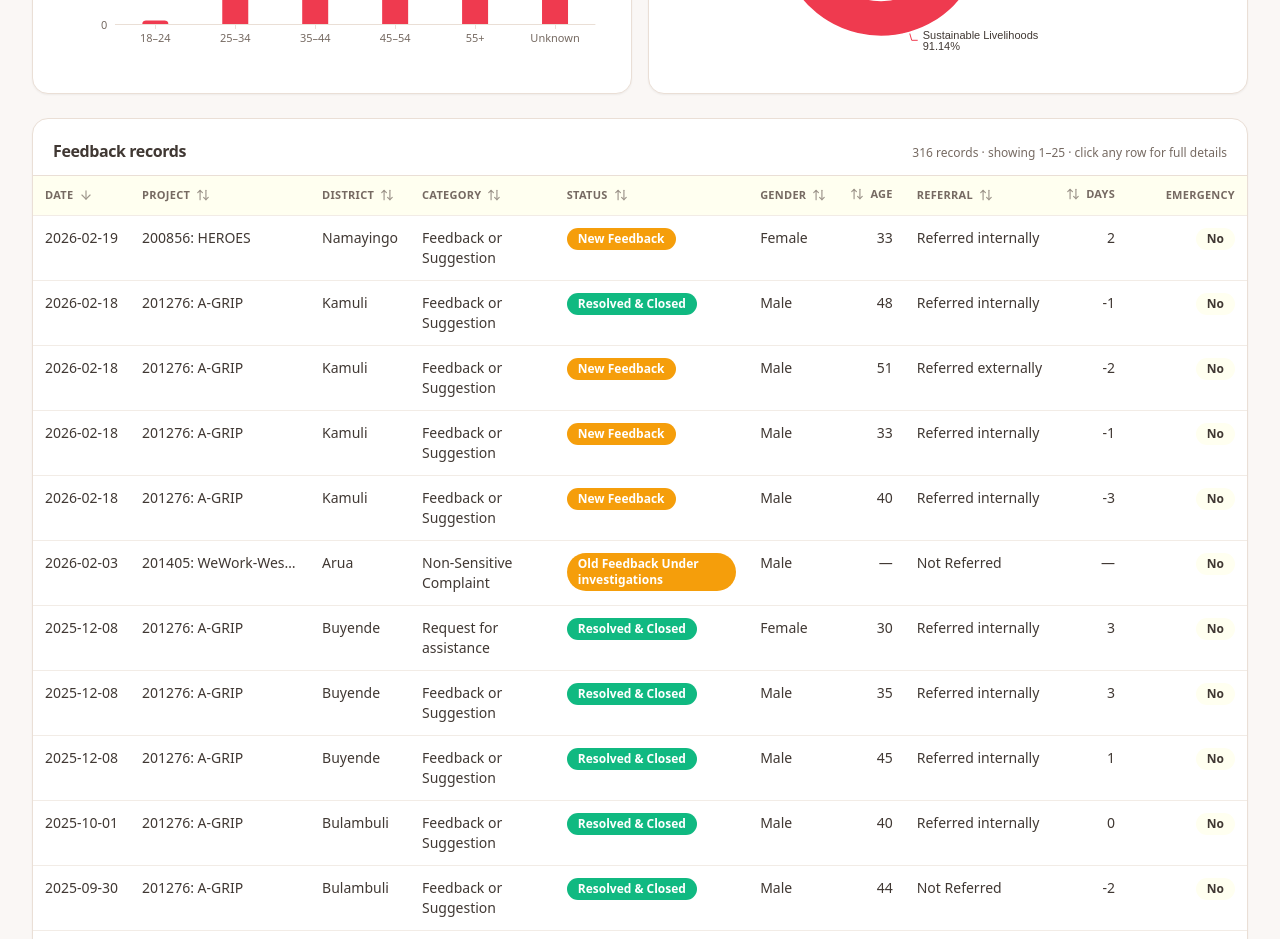
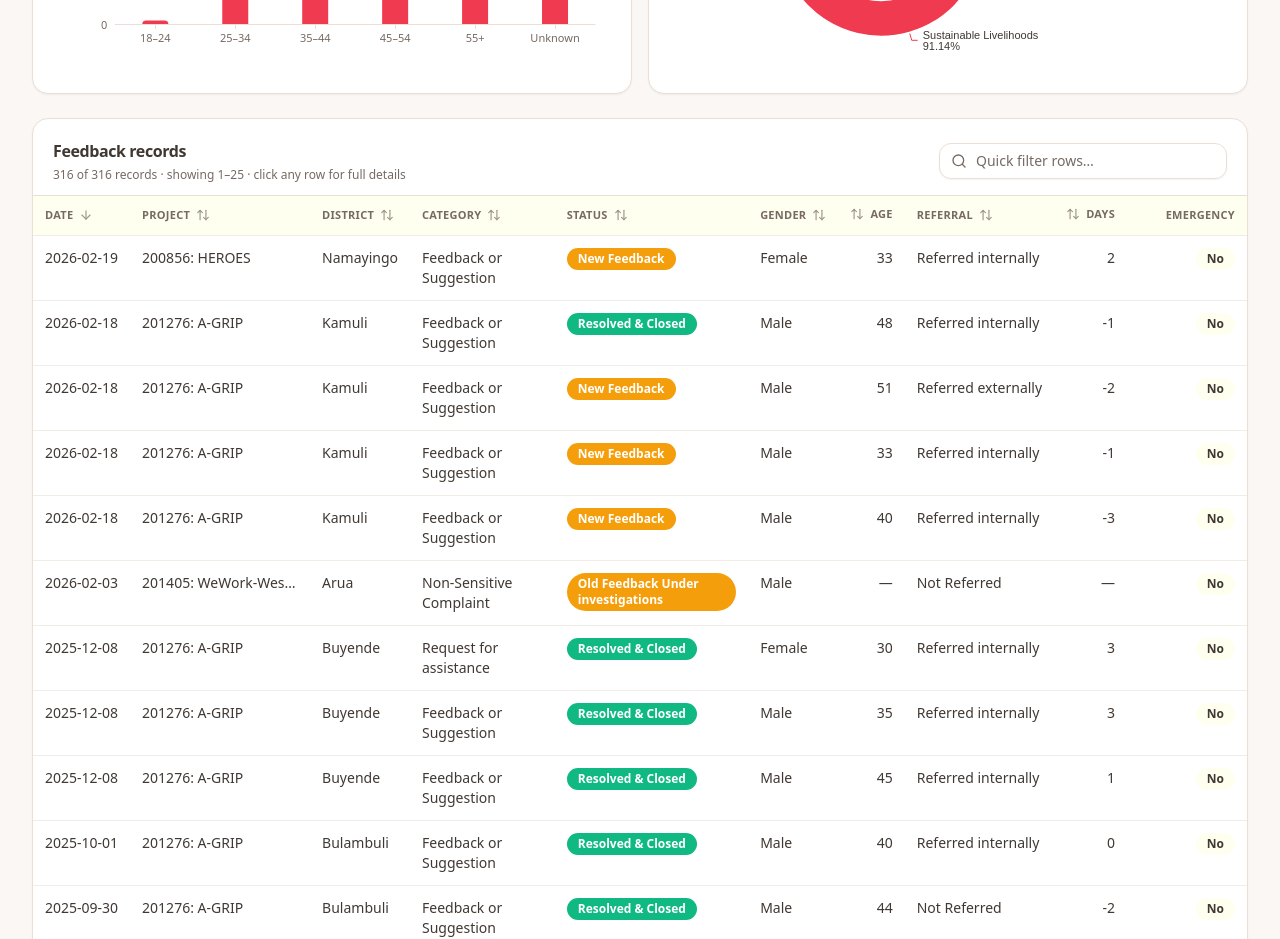
Before and after one commit to Josheleazar/tivillage, a Next.js app: page / in a window 1280 px wide. Shown: the part 2520-3459 px from the top of the page. Built offline with nearby package versions, Linux system fonts and the light colour scheme.

Commit message:
Records table filter

```diff
--- a/components/dashboard/feedback-table.tsx
+++ b/components/dashboard/feedback-table.tsx
@@ -1,12 +1,14 @@
 "use client";
 
-import { useMemo, useState } from "react";
+import { useEffect, useMemo, useState } from "react";
 import {
   ArrowDown,
   ArrowUp,
   ArrowUpDown,
   ChevronLeft,
   ChevronRight,
+  Search,
+  X,
 } from "lucide-react";
 import {
   Table,
@@ -24,6 +26,8 @@ import {
   CardHeader,
   CardTitle,
 } from "@/components/ui/card";
+import { Input } from "@/components/ui/input";
+import { searchRecords } from "@/lib/filters";
 import { cn } from "@/lib/utils";
 import type { FeedbackRecord } from "@/lib/types";
 
@@ -93,10 +97,24 @@ export function FeedbackTable({ records, onSelect }: FeedbackTableProps) {
   const [sortDir, setSortDir] = useState<"asc" | "desc">("desc");
   const [page, setPage] = useState(0);
   const [pageSize, setPageSize] = useState<number>(25);
+  const [localSearch, setLocalSearch] = useState("");
+
+  // Table-scoped quick filter: applies on TOP of the page-level filters that
+  // produced `records`, and is intentionally independent of the global
+  // FilterBar so it doesn't affect KPIs, charts, or the CSV export.
+  const tableRows = useMemo(
+    () => searchRecords(records, localSearch),
+    [records, localSearch]
+  );
+
+  // Reset to first page whenever the table-scoped search changes.
+  useEffect(() => {
+    setPage(0);
+  }, [localSearch]);
 
   const sortedRows = useMemo(() => {
     const col = COLUMNS.find((c) => c.key === sortKey);
-    if (!col) return records;
+    if (!col) return tableRows;
     const comparator = (a: FeedbackRecord, b: FeedbackRecord) => {
       const va = col.accessor(a);
       const vb = col.accessor(b);
@@ -110,8 +128,8 @@ export function FeedbackTable({ records, onSelect }: FeedbackTableProps) {
       const sb = String(vb);
       return sortDir === "asc" ? sa.localeCompare(sb) : sb.localeCompare(sa);
     };
-    return [...records].sort(comparator);
-  }, [records, sortKey, sortDir]);
+    return [...tableRows].sort(comparator);
+  }, [tableRows, sortKey, sortDir]);
 
   const pageCount = Math.max(1, Math.ceil(sortedRows.length / pageSize));
   const safePage = Math.min(page, pageCount - 1);
@@ -132,12 +150,45 @@ export function FeedbackTable({ records, onSelect }: FeedbackTableProps) {
   return (
     <Card className="overflow-hidden">
       <CardHeader>
-        <div className="flex flex-wrap items-baseline justify-between gap-2">
-          <CardTitle>Feedback records</CardTitle>
-          <p className="text-xs text-cordaid-muted">
-            {sortedRows.length.toLocaleString()} records · showing {start.toLocaleString()}–
-            {end.toLocaleString()} · click any row for full details
-          </p>
+        <div className="flex flex-wrap items-center justify-between gap-3">
+          <div className="min-w-0 flex-1">
+            <CardTitle>Feedback records</CardTitle>
+            <p className="mt-1 text-xs text-cordaid-muted">
+              {sortedRows.length === tableRows.length ? (
+                <>
+                  {sortedRows.length.toLocaleString()} of {records.length.toLocaleString()}{" "}
+                  records · showing {start.toLocaleString()}–{end.toLocaleString()} · click any row for full details
+                </>
+              ) : (
+                <>
+                  {sortedRows.length.toLocaleString()} of {records.length.toLocaleString()}{" "}
+                  records ({tableRows.length.toLocaleString()} match the table search) ·
+                  showing {start.toLocaleString()}–{end.toLocaleString()}
+                </>
+              )}
+            </p>
+          </div>
+          <div className="relative w-full sm:w-72">
+            <Search className="pointer-events-none absolute left-3 top-1/2 h-4 w-4 -translate-y-1/2 text-cordaid-muted" />
+            <Input
+              type="search"
+              placeholder="Quick filter rows…"
+              aria-label="Quick filter rows in the table"
+              value={localSearch}
+              onChange={(e) => setLocalSearch(e.target.value)}
+              className="h-9 pl-9 pr-9"
+            />
+            {localSearch && (
+              <button
+                type="button"
+                onClick={() => setLocalSearch("")}
+                aria-label="Clear table search"
+                className="absolute right-1.5 top-1/2 -translate-y-1/2 rounded-full p-1 text-cordaid-muted transition-colors hover:bg-cordaid-cream hover:text-cordaid-dark focus:outline-none focus:ring-2 focus:ring-cordaid-red/40"
+              >
+                <X className="h-3.5 w-3.5" />
+              </button>
+            )}
+          </div>
         </div>
       </CardHeader>
       <CardContent className="p-0">
@@ -177,8 +228,37 @@ export function FeedbackTable({ records, onSelect }: FeedbackTableProps) {
             <TableBody>
               {pageRows.length === 0 && (
                 <TableRow>
-                  <TableCell colSpan={COLUMNS.length + 1} className="text-center text-cordaid-muted py-10">
-                    No feedback matches the current filters.
+                  <TableCell
+                    colSpan={COLUMNS.length + 1}
+                    className="px-6 py-10 text-center text-cordaid-muted"
+                  >
+                    {records.length === 0 ? (
+                      <span>
+                        No feedback matches the global filters. Adjust the filters above to widen the result set.
+                      </span>
+                    ) : localSearch ? (
+                      <span className="inline-flex flex-col items-center gap-2">
+                        <span>
+                          No rows match{" "}
+                          <span className="font-semibold text-cordaid-dark">
+                            “{localSearch}”
+                          </span>{" "}
+                          in the table.
+                        </span>
+                        <button
+                          type="button"
+                          onClick={() => setLocalSearch("")}
+                          className="inline-flex items-center gap-1 rounded-full border border-cordaid-border bg-white px-3 py-1 text-xs font-semibold text-cordaid-dark transition-colors hover:bg-cordaid-cream"
+                        >
+                          <X className="h-3.5 w-3.5" />
+                          Clear table search
+                        </button>
+                      </span>
+                    ) : (
+                      <span>
+                        Sort or paginate to view more feedback rows.
+                      </span>
+                    )}
                   </TableCell>
                 </TableRow>
               )}
--- a/lib/filters.ts
+++ b/lib/filters.ts
@@ -8,12 +8,10 @@ import type {
 const STATUS_OPEN = new Set(["New Feedback", "Old Feedback Under investigations"]);
 const STATUS_RESOLVED = new Set(["Resolved & Closed"]);
 
-export function applyFilters(
-  records: FeedbackRecord[],
-  filters: Filters
-): FeedbackRecord[] {
-  const search = filters.search.trim().toLowerCase();
-  const searchFields: (keyof FeedbackRecord)[] = [
+// Text-searchable fields shared by `applyFilters` (page-level search) and
+// `searchRecords` (table-level quick filter). Keep both in sync via this
+// single source of truth.
+export const SEARCH_FIELDS: (keyof FeedbackRecord)[] = [
   "Date",
   "Activity",
   "Feedback Channel used",
@@ -29,6 +27,27 @@ export function applyFilters(
   "Status of this feedback",
   "Referral Status",
 ];
+
+export function searchRecords(
+  records: FeedbackRecord[],
+  query: string
+): FeedbackRecord[] {
+  const q = query.trim().toLowerCase();
+  if (!q) return records;
+  return records.filter((r) => {
+    const haystack = SEARCH_FIELDS
+      .map((k) => (r[k] == null ? "" : String(r[k])))
+      .join(" | ")
+      .toLowerCase();
+    return haystack.includes(q);
+  });
+}
+
+export function applyFilters(
+  records: FeedbackRecord[],
+  filters: Filters
+): FeedbackRecord[] {
+  const search = filters.search.trim().toLowerCase();
 
   return records.filter((r) => {
     if (filters.project && r["Project related to feedback"] !== filters.project)
@@ -59,7 +78,7 @@ export function applyFilters(
     if (filters.endDate && r.Date && r.Date > filters.endDate) return false;
 
     if (search) {
-      const haystack = searchFields
+      const haystack = SEARCH_FIELDS
         .map((k) => (r[k] == null ? "" : String(r[k])))
         .join(" | ")
         .toLowerCase();
```
Lines whose indentation alone changed are shown as unchanged.
